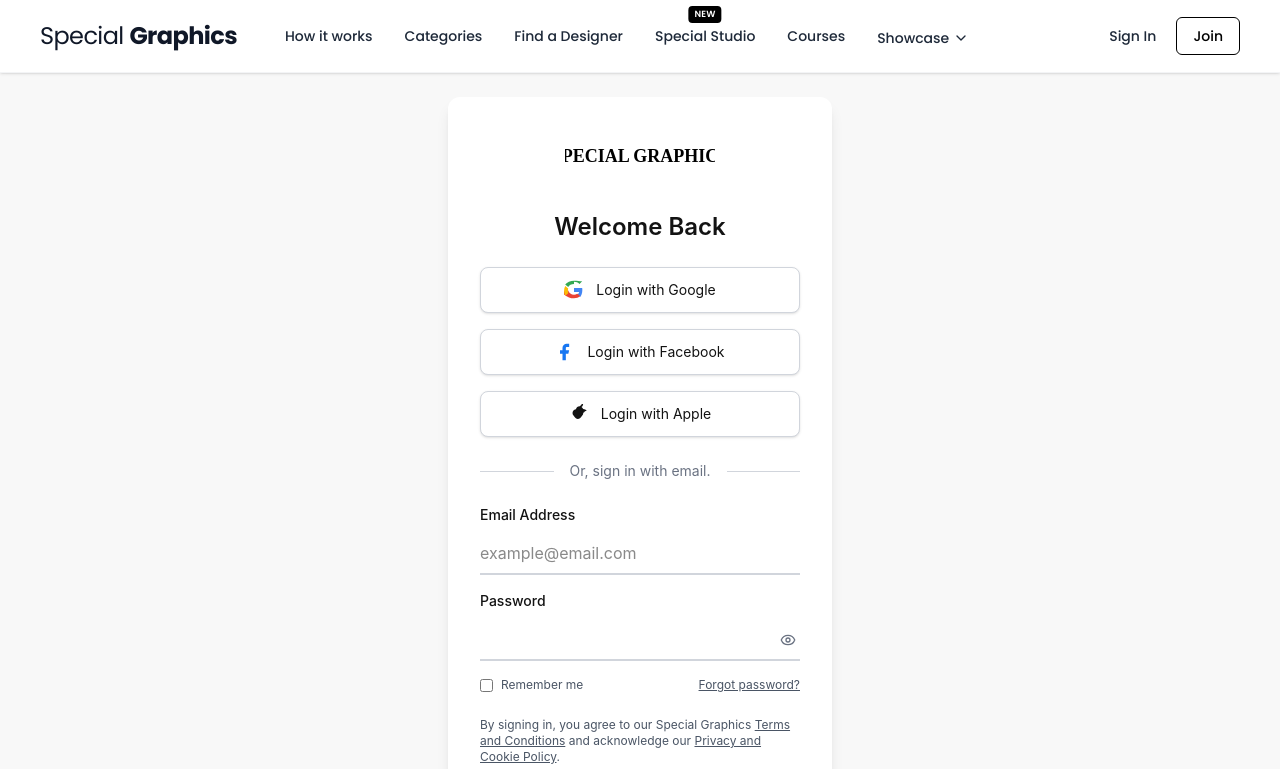
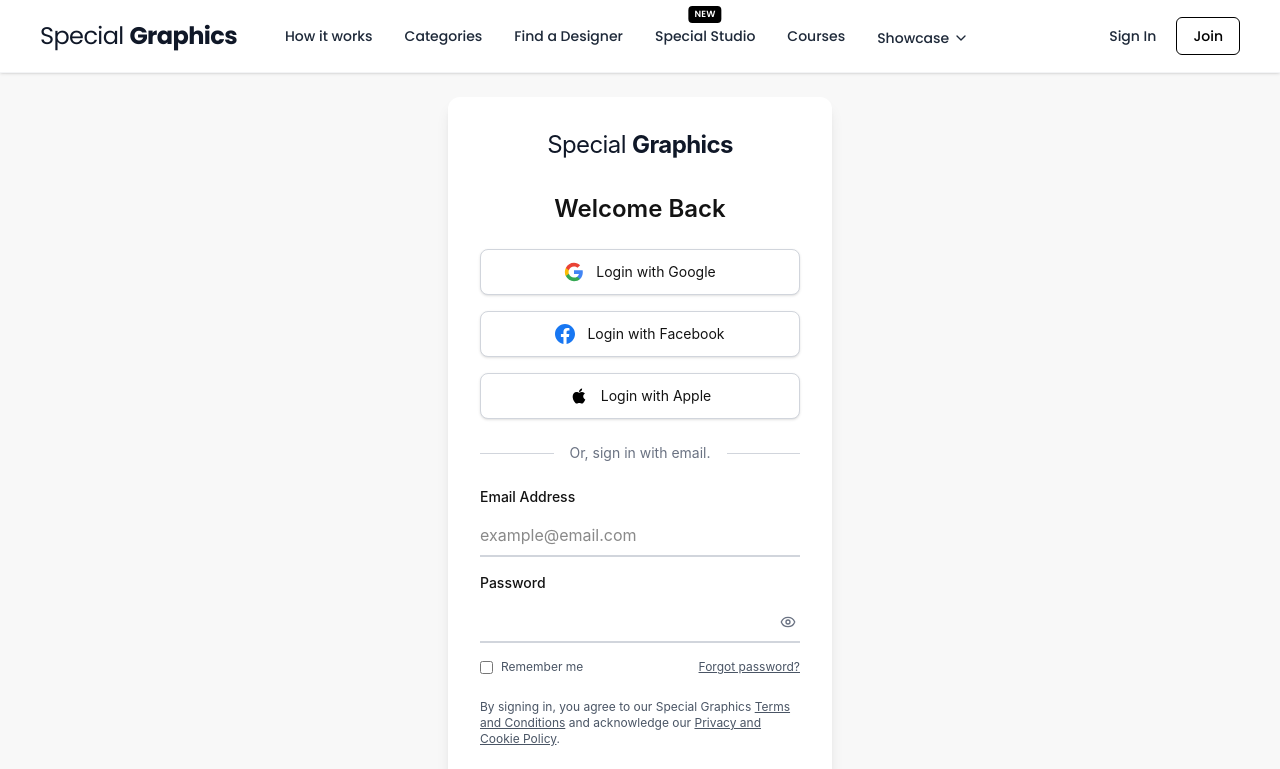
Before and after one commit to kavindiR/special_graphics_official, a Next.js app: page /auth in a window 1280 px wide. Shown: the top 769 px of the page. Built offline with nearby package versions, Linux system fonts and the light colour scheme.

Commit message:
Update AuthPage and remove GitHub Pages deploy workflow

```diff
--- a/src/components/AuthPage.tsx
+++ b/src/components/AuthPage.tsx
@@ -8,55 +8,59 @@
 const RED_COLOR = '#ef4444'; // Red for validation messages
 const GREEN_COLOR = '#10B981'; // Tailwind's emerald/green for met requirements
 
-// --- Custom Colored Social Icons (Matching Brand Logos) ---
+// --- Official Brand Social Icons (Perfect Structure & Brand Guidelines) ---
 
-// 1. Google Multi-color 'G' Icon for exact brand match
+// 1. Google Official Multi-color 'G' Logo (Brand Colors: Blue #4285F4, Green #34A853, Yellow #FBBC05, Red #EA4335)
 const GoogleIcon = (props: React.SVGProps<SVGSVGElement>) => (
   <svg
-    viewBox="0 0 48 48"
-    width="20"
-    height="20"
-    xmlns="http://www.w3.org/2000/svg"
-    {...props}
-  >
-    {/* Blue section */}
-    <path fill="#4285F4" d="M44.02 24.23c0-1.62-.14-3.2-.42-4.74H24v9.01h12.43c-.56 2.82-2.22 5.16-4.7 6.74l7.18 5.61C41.44 38.07 44.02 31.7 44.02 24.23z" />
-    {/* Red section */}
-    <path fill="#EA4335" d="M24 44c6.1 0 11.23-2.02 14.97-5.46L31.8 32.93c-2.31 1.57-5.22 2.51-7.8 2.51-6.49 0-11.95-4.38-13.91-10.24H3.01l-7.18 5.61C6.27 40.89 14.28 44 24 44z" />
-    {/* Yellow section */}
-    <path fill="#FBBC05" d="M10.09 29.74c-.48-1.45-.73-3-.73-4.74s.25-3.29.73-4.74L3.01 14.65c-1.8 3.56-2.82 7.59-2.82 11.44s1.02 7.88 2.82 11.44l7.08-5.59z" />
-    {/* Green section */}
-    <path fill="#34A853" d="M24 4c5.29 0 9.87 2.16 13.31 5.46l6.3-6.3C39.46 3.57 33.61 2 24 2 15.17 2 7.54 5.37 2.92 10.92l7.18 5.61C12.59 12.04 17.5 9.5 24 9.5z" />
-  </svg>
-);
-
-// 2. Facebook Official Blue 'f' Icon for exact brand match
-const FacebookIcon = (props: React.SVGProps<SVGSVGElement>) => (
-  <svg
     viewBox="0 0 24 24"
-    width="20"
-    height="20"
     xmlns="http://www.w3.org/2000/svg"
     {...props}
   >
     <path
-      d="M17 2h-3a5 5 0 0 0-5 5v3H6v4h3v8h4v-8h3l1-4h-4V7a1 1 0 0 1 1-1h3V2z"
-      fill="#1877F2" // Official Facebook Blue
+      fill="#4285F4"
+      d="M22.56 12.25c0-.78-.07-1.53-.2-2.25H12v4.26h5.92c-.26 1.37-1.04 2.53-2.21 3.31v2.77h3.57c2.08-1.92 3.28-4.74 3.28-8.09z"
+    />
+    <path
+      fill="#34A853"
+      d="M12 23c2.97 0 5.46-.98 7.28-2.66l-3.57-2.77c-.98.66-2.23 1.06-3.71 1.06-2.86 0-5.29-1.93-6.16-4.53H2.18v2.84C3.99 20.53 7.7 23 12 23z"
+    />
+    <path
+      fill="#FBBC05"
+      d="M5.84 14.09c-.22-.66-.35-1.36-.35-2.09s.13-1.43.35-2.09V7.07H2.18C1.43 8.55 1 10.22 1 12s.43 3.45 1.18 4.93l2.85-2.22.81-.62z"
+    />
+    <path
+      fill="#EA4335"
+      d="M12 5.38c1.62 0 3.06.56 4.21 1.64l3.15-3.15C17.45 2.09 14.97 1 12 1 7.7 1 3.99 3.47 2.18 7.07l3.66 2.84c.87-2.6 3.3-4.53 6.16-4.53z"
     />
   </svg>
 );
 
-// 3. Apple Icon (Updated to canonical bitten apple logo)
+// 2. Facebook Official Blue 'f' Logo (Brand Color: #1877F2)
+const FacebookIcon = (props: React.SVGProps<SVGSVGElement>) => (
+  <svg
+    viewBox="0 0 24 24"
+    xmlns="http://www.w3.org/2000/svg"
+    {...props}
+  >
+    <path
+      fill="#1877F2"
+      d="M24 12.073c0-6.627-5.373-12-12-12s-12 5.373-12 12c0 5.99 4.388 10.954 10.125 11.854v-8.385H7.078v-3.47h3.047V9.43c0-3.007 1.792-4.669 4.533-4.669 1.312 0 2.686.235 2.686.235v2.953H15.83c-1.491 0-1.956.925-1.956 1.874v2.25h3.328l-.532 3.47h-2.796v8.385C19.612 23.027 24 18.062 24 12.073z"
+    />
+  </svg>
+);
+
+// 3. Apple Official Bitten Apple Logo (Brand Color: Black #000000)
 const AppleIcon = (props: React.SVGProps<SVGSVGElement>) => (
   <svg
     viewBox="0 0 24 24"
-    width="20"
-    height="20"
     xmlns="http://www.w3.org/2000/svg"
-    fill="currentColor"
     {...props}
   >
-    <path d="M17.8 11.2c.2-1.7 1.6-3 3.5-3-1.1-1.5-2.7-2.1-4.2-2.3-.9-1.2-1.8-2.4-3.1-2.9-1.3-.5-2.9-.3-4.1.7-.8.7-1.3 1.6-1.6 2.5-1.5.3-3.2 1.3-3.8 3.1-.4 1.2-.3 2.5.2 3.6.4.7 1 1.4 1.6 2.1 1.3 1.5 2.5 3.1 4.3 3.1h.1c1.8 0 3.1-1.6 4.3-3.1.6-.7 1.2-1.4 1.6-2.1.5-1.1.6-2.4.2-3.6zM15.4 3.7c.9-1.1 1.5-2.5 1.6-4.1-.9.1-2.1.8-2.9 1.8-.7.8-1.3 1.9-1.5 3.1.9.1 2.2-.5 2.8-1.5z" />
+    <path
+      fill="#000000"
+      d="M17.05 20.28c-.98.95-2.05.88-3.08.4-1.09-.5-2.08-.48-3.24 0-1.44.62-2.2.44-3.06-.4C2.79 15.25 3.51 7.59 9.05 7.31c1.35.07 2.29.74 3.08.8 1.18-.24 2.31-.93 3.57-.84 1.51.12 2.65.72 3.4 1.8-3.12 1.87-2.38 5.98.48 7.13-.57 1.5-1.31 2.99-2.54 4.09l.01-.01zM12.03 7.25c-.15-2.23 1.66-4.07 3.74-4.25.29 2.58-2.34 4.5-3.74 4.25z"
+    />
   </svg>
 );
 
@@ -417,15 +421,13 @@
         <div
           className="w-full max-w-sm p-8 bg-white rounded-xl shadow-lg"
         >
-          {/* Update: The image source has been changed to a Next.js-friendly
-            relative root path (/logo.png), assuming the file is in the /public directory.
-          */}
-          <img
-            src="/special-graphics-logo.svg" // <--- UPDATED PATH FOR NEXT.JS PUBLIC FOLDER
-            alt="Company Logo"
-            className="mx-auto mb-8" // Centering and margin-bottom for spacing
-            style={{ height: '50px', width: '150px' }} // Explicit dimensions
-          />
+          {/* Logo matching Header component style */}
+          <div className="flex justify-center mb-8">
+            <span className="text-xl md:text-2xl text-gray-900 tracking-tight">
+              <span className="font-normal">Special</span>{' '}
+              <span className="font-bold">Graphics</span>
+            </span>
+          </div>
           {page === 'signin' ? (
             <SignInForm onNavigate={setPage} />
           ) : (
```
